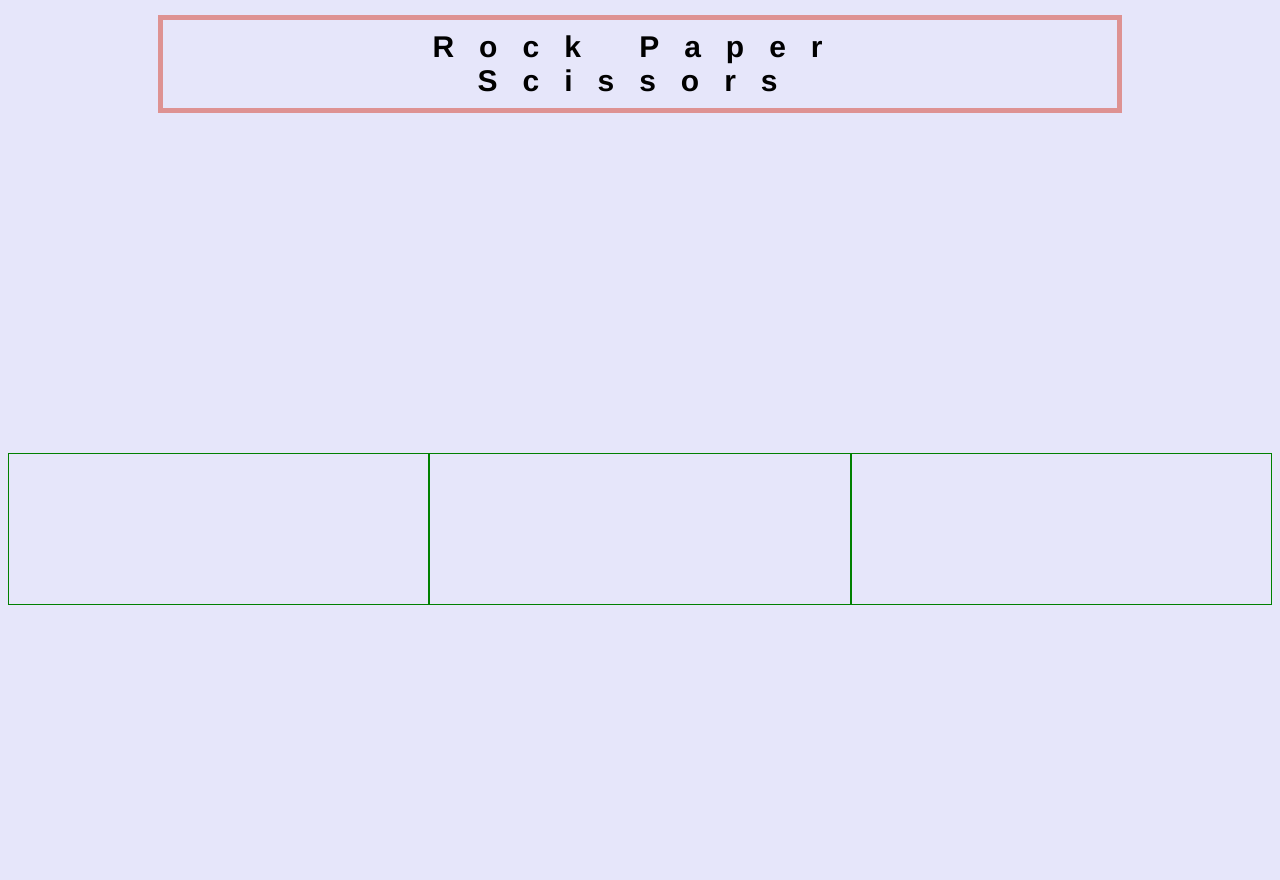
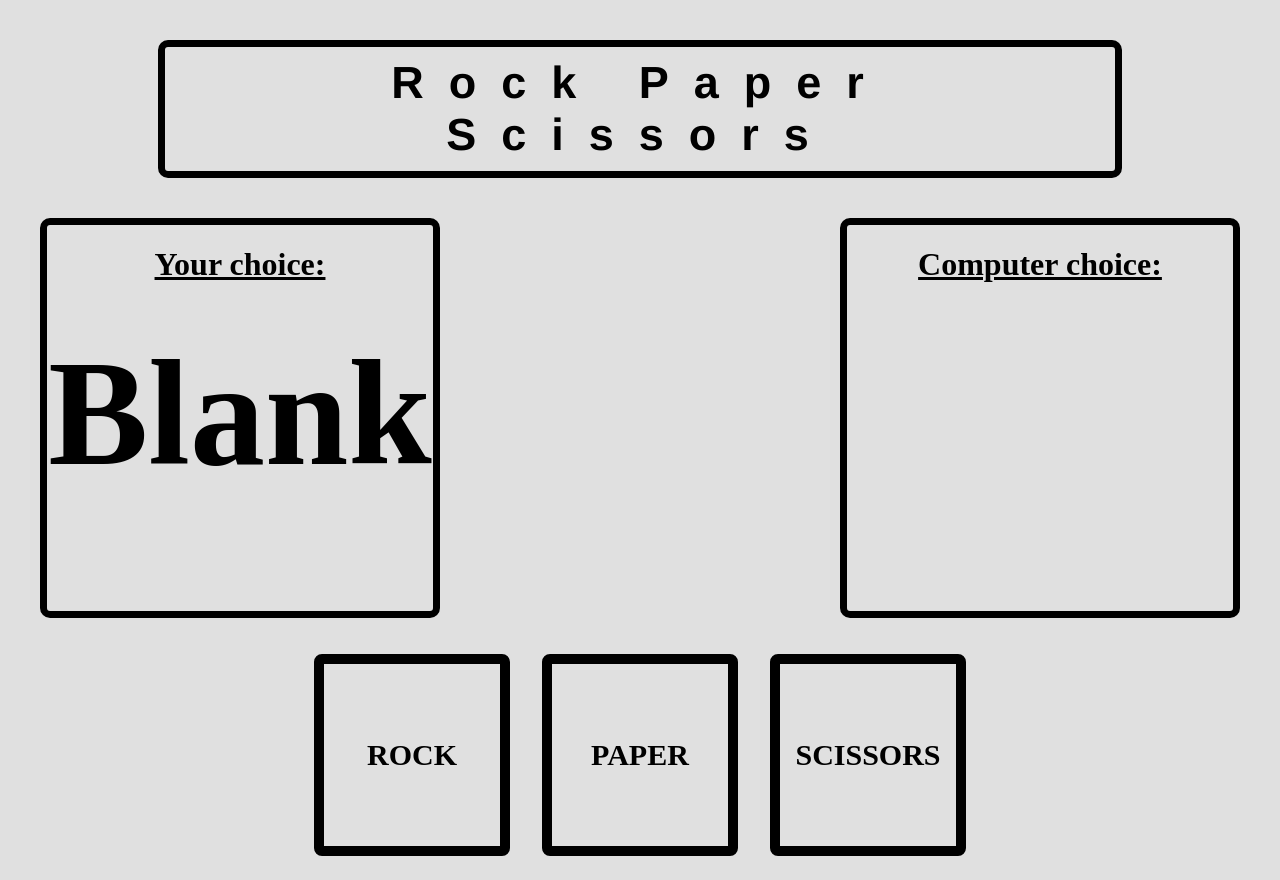
Before and after one commit to icebergHugger/rockPaperGame, a plain HTML site: page index.html in a window 1280 px wide. Before the commit the page ends 800 px from the top, so only its background shows below. Drawn offline with Linux system fonts and the light colour scheme; a web font is replaced by a local one.

Commit message:
added js file and updated html file

```diff
--- a/index.css
+++ b/index.css
@@ -1,9 +1,9 @@
-body{
-	background-color: #E6E6FA;
+body {
+	background-color: #e0e0e0;
 }
 
 #header {
-	margin: 15px 150px;
+	margin: 40px 150px;
 }
 
 #header h1 {
@@ -12,23 +12,68 @@ body{
 	font-weight: 600;
 	text-align: center;
 	letter-spacing: 25px;
-	font-size: 30px;
-	border : 5px #de9292 solid;
+	font-size: 45px;
+	color : black;
+	border : 7px black solid;
+	border-radius: 10px;
 }
 
 #container {
+	margin: auto;
 	display : grid;
-	height: 300px;
-	grid-template-columns: 2fr 1fr 2fr;
+	height: 400px;
+	grid-template-columns: 1fr 1fr 1fr;
+	max-width: 150vh;
+}
+
+.player_anwser {
+	height : 200px;
+	display: flex;
+	align-items: center;
+	justify-content: center;
+	margin-top: 30px;
+	font-size: 100px;
+}
+
+.computer, .player {
+	border: 7px black solid;
+	border-radius: 10px;
+}
+
+.player h1, .computer h1{
+	text-align: center;
+	text-decoration: underline;
 }
 
 #choice_bar {
 	margin-top: 20px;
 	display : flex;
+	flex: 1;
+	align-items: center;
+	justify-content: center;
 }
 
 .choice {
-	flex : 1;
-	border: 1px green solid;
+	display: flex;
+	align-items: center;
+	justify-content: center;
 	height: 150px;
+	border: 10px black solid;
+	font-weight: bold;
+	border-radius: .5rem;
+	margin: 1rem;
+	font-size: 30px;
+	padding: 1rem .5rem;
+	transition: all .07s ease;
+	width: 10rem;
+	text-align: center;
+	color: #black;
 }
+
+.choice:hover {
+	transform: scale(1.05);
+}
+
+.choice:active {
+	transform: scale(1);
+}
--- a/index.html
+++ b/index.html
@@ -12,25 +12,32 @@
     </div>
     <div id="container">
       <div class="player">
-
+        <h1>Your choice:</h1>
+        <div class="player_anwser">
+          <h2 id="playerOutput">Blank</h2>
+        </div>
       </div>
       <div class ="scoreboard">
 
       </div>
       <div class="computer">
-
+        <h1>Computer choice:</h1>
       </div>
     </div>
     <div id="choice_bar">
       <div class="choice">
-
+        <p>ROCK</p>
       </div>
       <div class="choice">
-
+        <p>PAPER</p>
       </div>
       <div class="choice">
-
+        <p>SCISSORS</p>
       </div>
     <div>
   </body>
+  <script>
+    //document.getElementById('playerOutput').innerHTML = "fookk";
+
+  </script>
 </html>
```
Also changed, not shown: index.js (added, +71 -0 lines).
